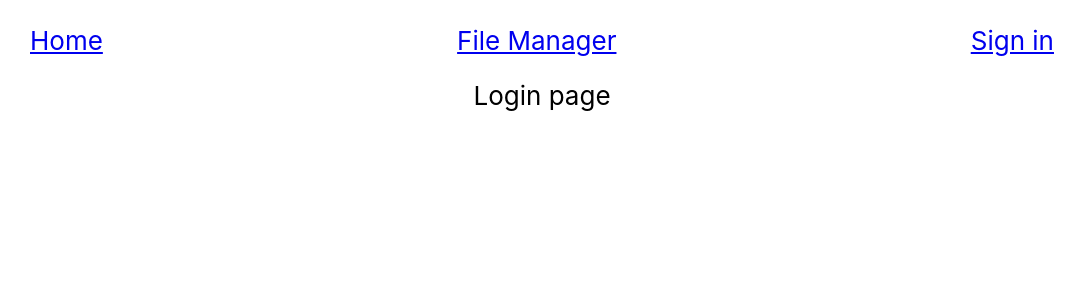
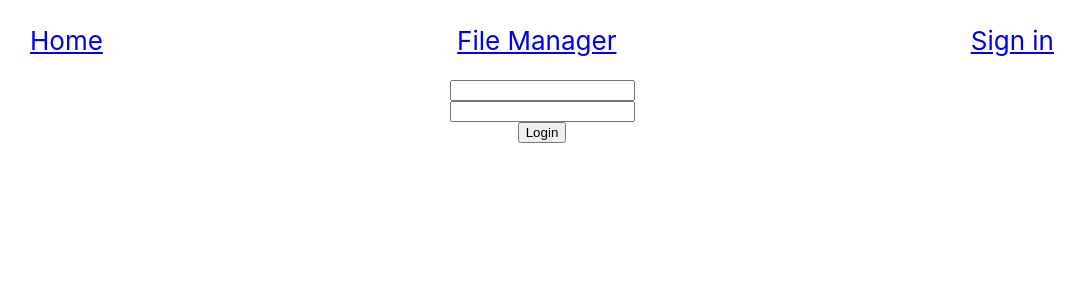
Before and after one commit to peroperje/skill-test, a React (Create React App) app: page /login in a window 1280 px wide. Shown: the top 300 px of the page, without its empty margins (98-1181 px from the left). Built offline with nearby package versions, Linux system fonts and the light colour scheme.

Commit message:
base login component

```diff
--- a/src/view/Login/index.tsx
+++ b/src/view/Login/index.tsx
@@ -1,5 +1,56 @@
 import React from 'react';
+import { Formik, FormikProps } from 'formik';
 
-const Login: React.FC = (): JSX.Element => <>Login page</>;
+export interface FormValues {
+  email: string;
+  password: string;
+}
+
+const initialValues: FormValues = {
+  email: '',
+  password: ''
+};
+
+const Login: React.FC = (): JSX.Element => {
+  return (
+    <>
+      <Formik
+        onSubmit={(values: FormValues): void => {
+          console.log(values);
+        }}
+        initialValues={initialValues}
+      >
+        {({
+          values,
+          handleSubmit,
+          handleChange,
+          handleBlur
+        }: FormikProps<FormValues>): JSX.Element => {
+          return (
+            <form onSubmit={handleSubmit}>
+              <div className="Flex-column">
+                <input
+                  name="email"
+                  type="text"
+                  onChange={handleChange}
+                  onBlur={handleBlur}
+                  value={values.email}
+                />
+                <input
+                  name="password"
+                  type="password"
+                  onChange={handleChange}
+                  onBlur={handleBlur}
+                  value={values.password}
+                />
+                <button type="submit">Login</button>
+              </div>
+            </form>
+          );
+        }}
+      </Formik>
+    </>
+  );
+};
 
 export default Login;
```
